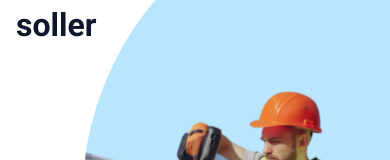
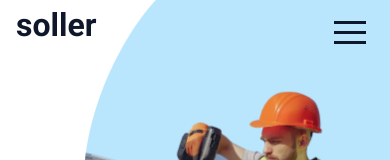
Before and after one commit to Breno-Mateus/buzzvel-test, a React (Vite) app: page / in a window 390 px wide. Shown: the top 160 px of the page. Built offline with nearby package versions, Linux system fonts and the light colour scheme.

Commit message:
feat: menu hamburger

```diff
--- a/package.json
+++ b/package.json
@@ -10,6 +10,7 @@
     "preview": "vite preview"
   },
   "dependencies": {
+    "hamburger-react": "^2.5.1",
     "react": "^18.3.1",
     "react-dom": "^18.3.1"
   },
--- a/src/components/button/index.tsx
+++ b/src/components/button/index.tsx
@@ -15,7 +15,7 @@ const Button = ({borderColor, backgroundHover, arrow, arrowHover, textColor, tex
 
     return (
         <button className={
-            `bg-transparent ${borderColor} ${textColor} ${textColorHover} ${backgroundHover} rounded-[100px] border-2 w-[306px] h-16 flex items-center justify-center px-6 py-5 z-[1000] gap-6
+            `bg-transparent ${borderColor} ${textColor} ${textColorHover} ${backgroundHover} rounded-[100px] border-2 w-[306px] h-16 flex items-center justify-center px-6 py-5 gap-6
             lg:w-[166px] lg:h-8 lg:px-4 lg:py-4 lg:gap-2
             2xl:w-[306px] 2xl:h-16 2xl:px-6 2xl:py-5 2xl:gap-6`} onMouseEnter={handleMouseEnter} onMouseLeave={handleMouseLeave}>
             <p className="
--- a/src/components/header/index.tsx
+++ b/src/components/header/index.tsx
@@ -9,17 +9,23 @@ import workerWeb from "../../assets/web/worker-web.png"
 import Button from "../button"
 import Arrow from "../../assets/arrow-right-1.svg"
 import ArrowHover from "../../assets/arrow-right-2.svg"
+import Hamburger from 'hamburger-react'
+import { useState } from "react"
+import MenuHamburguer from "../menu-hamburger"
 
 const Header = () => {
+
+    const [isOpen, setOpen] = useState(false)
+
     return (
         <header className="
         w-full h-[365px] pb-8 relative
         lg:flex lg:justify-between lg:p-4 lg:h-auto
         2xl:px-20 2xl:py-6 2xl:items-center 2xl:h-[112px]">
 
-            <div className="
-            text-textColor h-[56px] py-2 px-4
-            lg:flex lg:gap-[38px]">
+            <div className={`
+            flex justify-between text-textColor h-[56px] py-2 px-4 ${isOpen && ("backdrop-blur-md")}
+            lg:gap-[38px]`}>
 
                 <div className="h-[36px] w-[81px]">
                     <h3 className="
@@ -48,7 +54,15 @@ const Header = () => {
                     lg:text-xs lg:leading-4
                     2xl:text-base 2xl:leading-6">Configure</a>
                 </div>
+
+                <div className="lg:hidden">
+                    <Hamburger toggled={isOpen} toggle={setOpen} />
+                </div>
             </div>
+
+            {isOpen && (
+                <MenuHamburguer />
+            )}
 
             <div className="
             hidden
--- /dev/null
+++ b/src/components/menu-hamburger/index.tsx
@@ -0,0 +1,20 @@
+import Headset from "../../assets/web/headset.png"
+
+const MenuHamburguer = () => {
+    return (
+        <div className="flex flex-col items-center gap-6 backdrop-blur-md h-screen pt-20 z-[1000] text-xl leading-6 font-medium tracking-[0.5px] text-textColor ">
+            <a className="cursor-pointer">Products</a>
+            <a className="cursor-pointer">Solutions</a>
+            <a className="cursor-pointer">Services</a>
+            <a className="cursor-pointer">Configure</a>
+
+            <div className="px-2 py-3 flex  items-center justify-center gap-4">
+                <img src={Headset} alt="blue headset" className="h-6 w-6"/>
+                <p className="
+                text-textColorSecondary text-xl leading-6 font-medium tracking-[0.5px]">555 818 282</p>
+            </div>
+        </div>
+    )
+}
+
+export default MenuHamburguer
--- a/src/components/section6/index.tsx
+++ b/src/components/section6/index.tsx
@@ -48,11 +48,11 @@ const Section6 = () => {
                     2xl:text-[56px] 2xl:leading-[61.6px]">All the power that you need for your house is now available</h1>
                 </div>
 
-                <div className="">
+                <div className="z-10">
                     <div className="flex flex-col pt-[40px] gap-4 items-center">
                         <Button borderColor="border-colorButtonSecondary" backgroundHover="hover:bg-colorButtonSecondary" textColor="text-colorButtonSecondary" textColorHover="hover:text-textColorHoverButton" arrow={Arrow} arrowHover={ArrowHover}/>
                         <p className="
-                        text-[16px] leading-[22.4px] font-normal text-colorPrimary z-10
+                        text-[16px] leading-[22.4px] font-normal text-colorPrimary
                         lg:text-sm lg:leading-5 lg:text-center
                         2xl:text-[18px] 2xl:leading-[28.8px] 2xl:text-center">Egestas fringilla aliquam leo</p>
                     </div>
```
Also changed, not shown: 1 other file (tests, documents, lock files or other folders).
